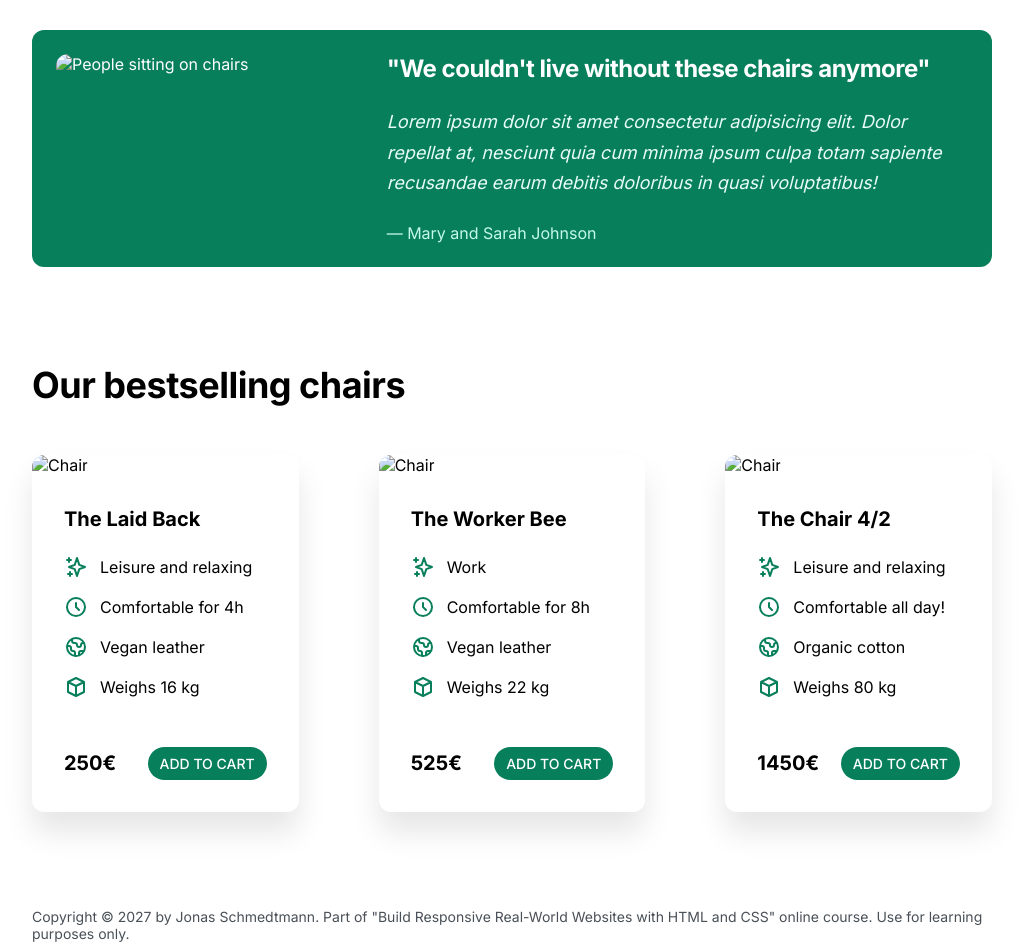
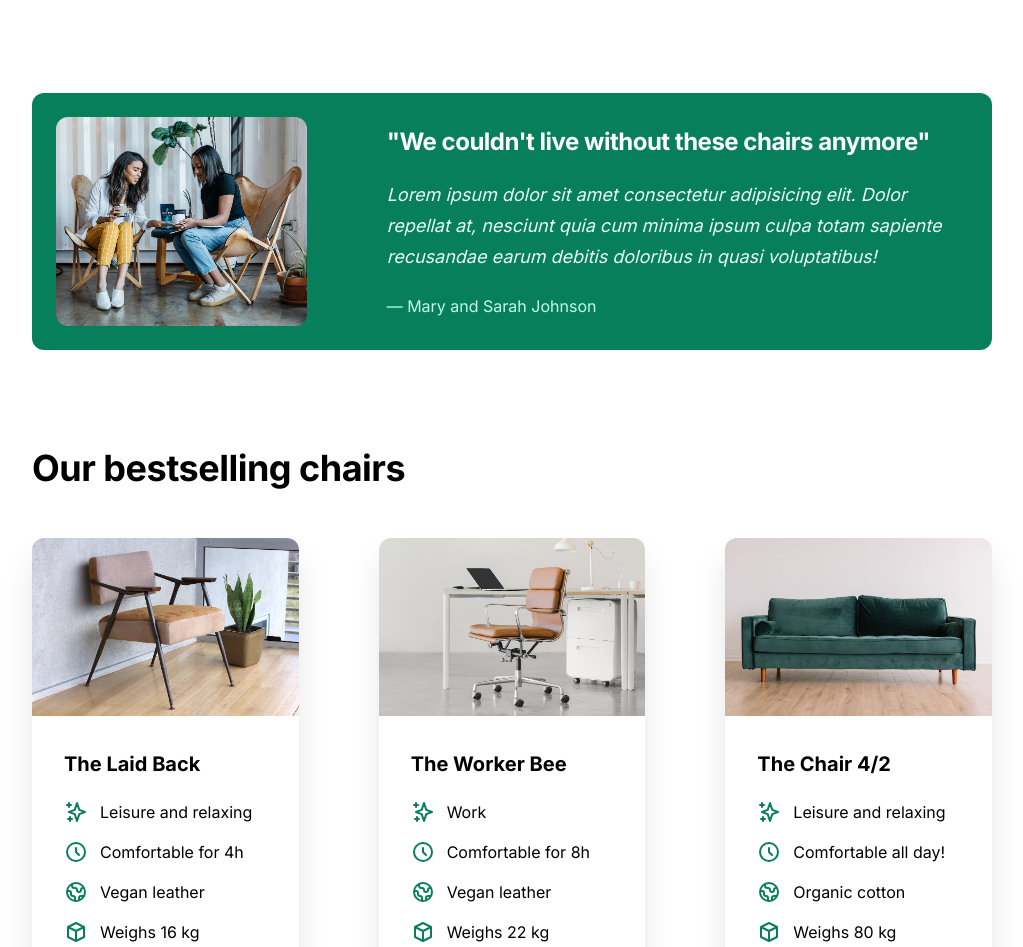
Before and after one commit to Shamikont/Lisbon-Chair-Shop, a plain HTML site: page index.html in a window 1280 px wide. Shown: the part 917-1864 px from the top of the page, without its empty margins (128-1151 px from the left). Drawn offline with Linux system fonts and the light colour scheme.

Commit message:
Update index.html

```diff
--- a/index.html
+++ b/index.html
@@ -30,7 +30,7 @@
           </p>
           <a class="btn btn--big" href="#">Shop chairs</a>
         </div>
-        <img src="hero.jpg" alt="Photo" />
+        <img src="./img/hero.jpg" alt="Photo" />
       </header>
 
       <section>
@@ -110,7 +110,7 @@
 
       <section class="testimonial-section">
         <div class="grid-3-cols">
-          <img src="customers.jpg" alt="People sitting on chairs" />
+          <img src="./img/customers.jpg" alt="People sitting on chairs" />
           <div class="testimonial-box">
             <h2>"We couldn't live without these chairs anymore"</h2>
             <blockquote class="testimonial-text">
@@ -127,7 +127,7 @@
         <h2>Our bestselling chairs</h2>
         <div class="grid-3-cols">
           <figure class="chair">
-            <img src="chair-1.jpg" alt="Chair" />
+            <img src="./img/chair-1.jpg" alt="Chair" />
             <div class="chair-box">
               <h3>The Laid Back</h3>
               <ul class="chair-details">
@@ -209,7 +209,7 @@
           </figure>
 
           <figure class="chair">
-            <img src="chair-2.jpg" alt="Chair" />
+            <img src="./img/chair-2.jpg" alt="Chair" />
             <div class="chair-box">
               <h3>The Worker Bee</h3>
               <ul class="chair-details">
@@ -290,7 +290,7 @@
           </figure>
 
           <figure class="chair">
-            <img src="chair-3.jpg" alt="Chair" />
+            <img src="./img/chair-3.jpg" alt="Chair" />
             <div class="chair-box">
               <h3>The Chair 4/2</h3>
               <ul class="chair-details">
```
